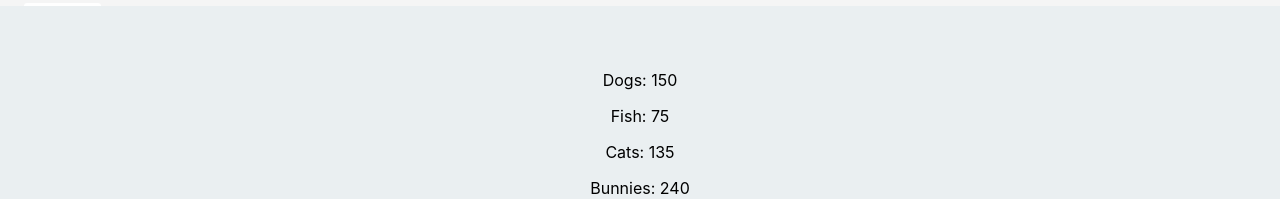
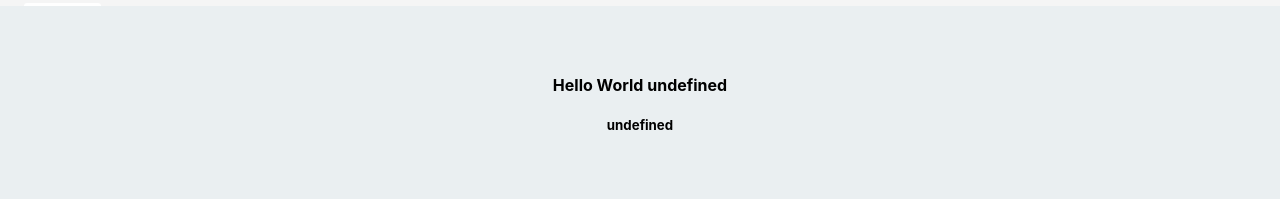
Before and after one commit to jgarner828/TheKitchenSync, a React (Create React App) app in the folder client/: page /profile in a window 1280 px wide. Shown: the part 601-800 px from the top of the page. Built offline with nearby package versions, Linux system fonts and the light colour scheme; no server answers.

Commit message:
fixing content

```diff
--- a/client/src/components/js/Content.js
+++ b/client/src/components/js/Content.js
@@ -10,7 +10,7 @@ import Tooltip from '@mui/material/Tooltip';
 import IconButton from '@mui/material/IconButton';
 import SearchIcon from '@mui/icons-material/Search';
 import RefreshIcon from '@mui/icons-material/Refresh';
-import SpiceChart from './SpiceChart';
+
 
 import { GET_ME } from '../../utils/queries';
 import { useQuery } from '@apollo/client';
@@ -26,8 +26,6 @@ export default function Content(){
   return (
     <div>
     {signedOn && (<h2>Viewing {`${user.username}'s`} profile.</h2>)}
-    <SpiceChart />
-
     <h4>Hello World {`${user.email}`}</h4>
     <h5> {`${user._id}`}</h5>
     </div>
```
